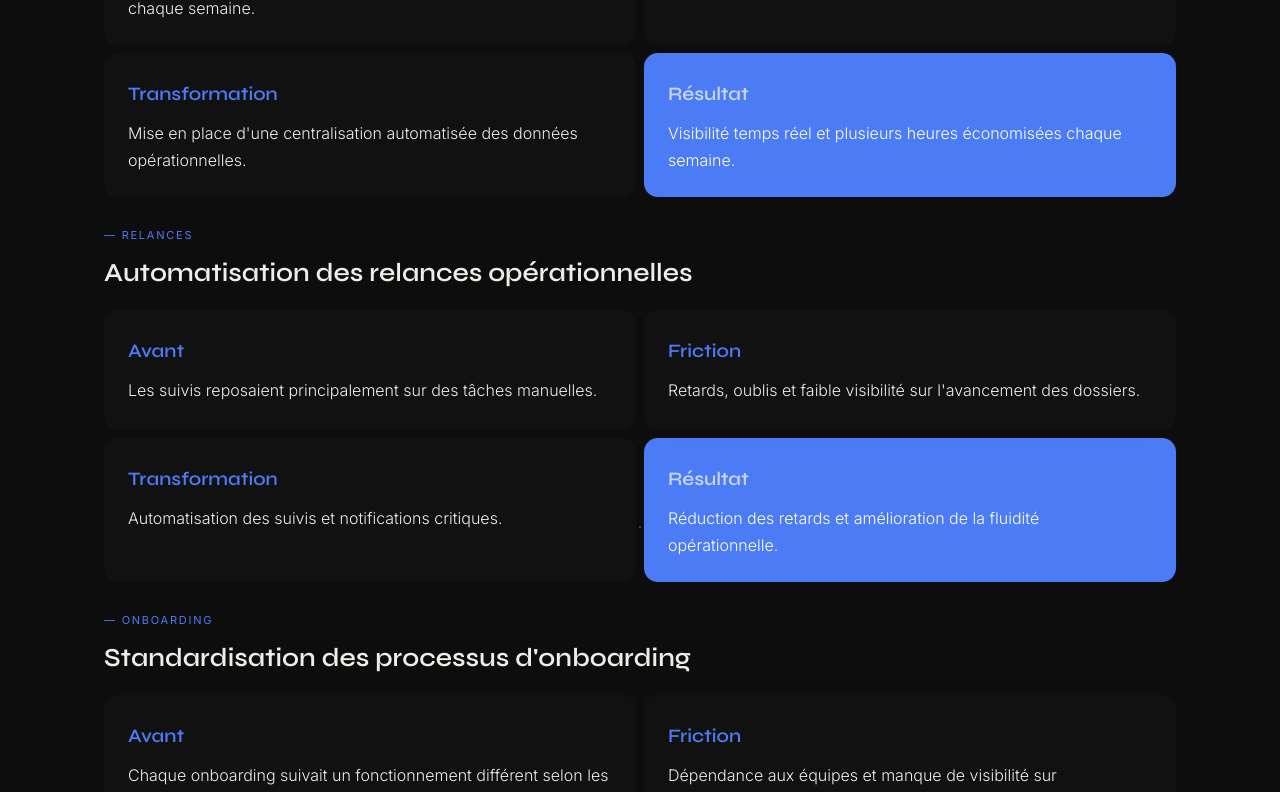
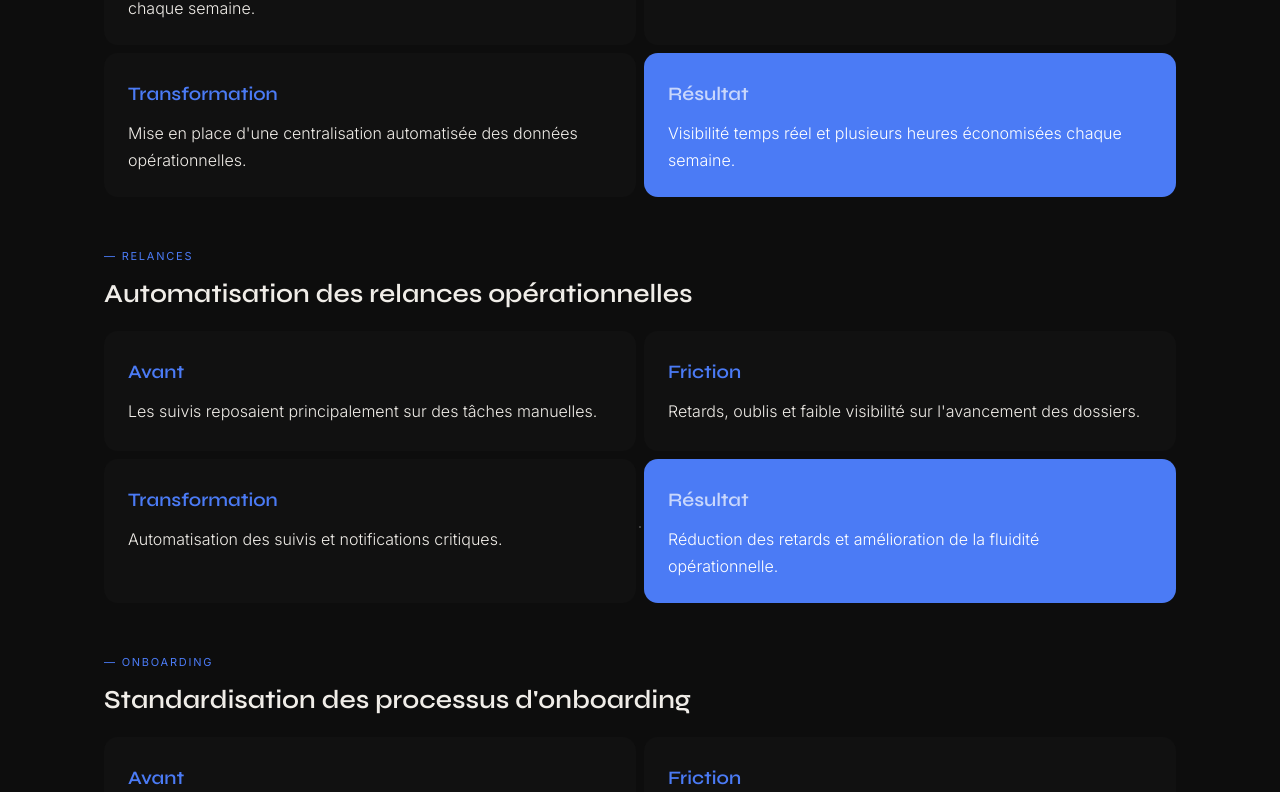
Before and after one commit to Prince2Lu/kls3-dev, a Next.js app: page /cas-clients in a window 1280 px wide. Shown: the part 673-1465 px from the top of the page. Built offline with nearby package versions, Linux system fonts and the light colour scheme.

Commit message:
feat: spacing 50px between cas-clients blocks

```diff
--- a/components/sections/CaseStudyBlock.tsx
+++ b/components/sections/CaseStudyBlock.tsx
@@ -65,7 +65,7 @@ interface CaseStudyBlockProps {
 
 export default function CaseStudyBlock({ cas, isLast = false }: CaseStudyBlockProps) {
   return (
-    <article style={{ marginBottom: isLast ? 0 : '29px' }}>
+    <article style={{ marginBottom: isLast ? 0 : '50px' }}>
       <p style={categoryLabelStyle}>— {cas.category}</p>
       <h2 style={titleStyle}>{cas.title}</h2>
 
```
